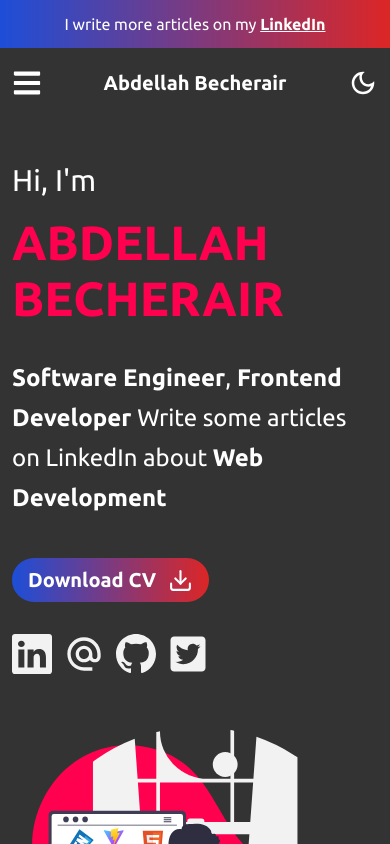
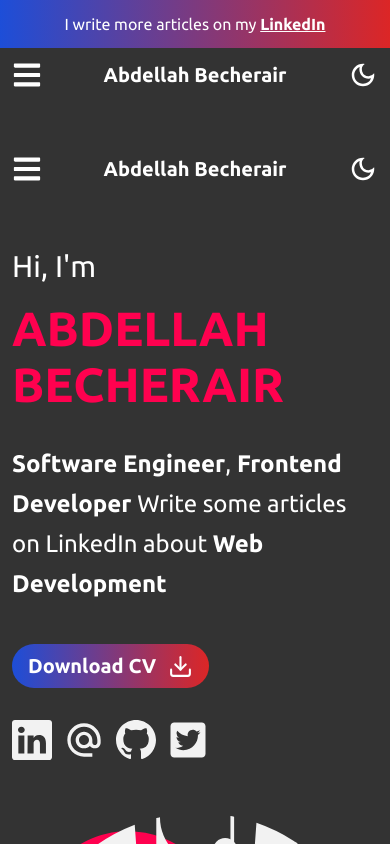
Before and after one commit to Becherair-Abdellah/MY_PORTFOLIO, a React (Vite) app: page / in a window 390 px wide. Shown: the top 844 px of the page. Built offline with nearby package versions, Linux system fonts and the light colour scheme; what lord-icon-element would draw is missing.

Commit message:
editing a navbar

```diff
--- a/src/App.jsx
+++ b/src/App.jsx
@@ -5,6 +5,7 @@ import store from './redux/store'
 import Dashboard from './dashboard/Dashboard'
 import Portfolio from './components/frontend/Portfolio'
 import Footer from './components/Footer'
+import Navbar from './components/Navbar'
 // import Login from './dashboard/Login'
 // import ResetPassword from './dashboard/ResetPassword'
 function App() {
@@ -14,7 +15,8 @@ function App() {
  <div className='w-full p-3 text-md bg-gradient-to-r from-blue-700 text-white to-red-600 text-center'>
         <p>I write more articles <span className='hidden md:inline'>About Frontend exactly react js and next</span> on my <a href="https://www.linkedin.com/in/abdellahbecherair/" className='font-bold underline'>LinkedIn</a></p>
     </div>
- <div className='md:w-[85%] mx-auto mt-2 md:mt-6 p-3'>
+ <div className='md:w-[85%] mx-auto md:mt-6 p-3'>
+  <Navbar/>
  <Outlet/>
  </div>
  <div className='w-full bg-[#262626]  '>
```
